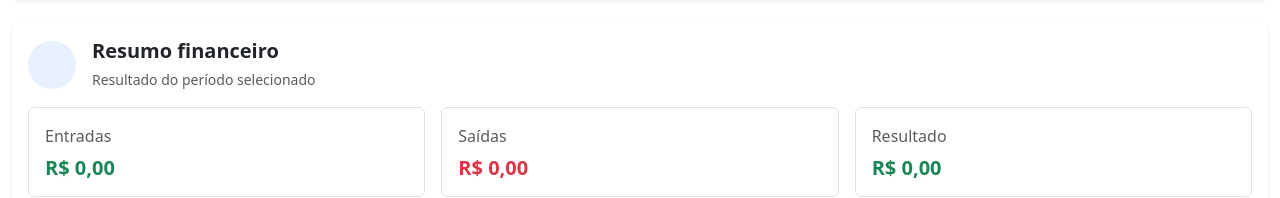
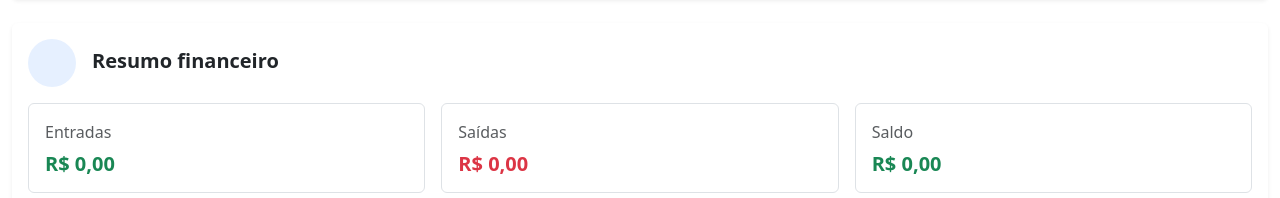
Before and after one commit to MarianeStriani/sistema-imobiliaria, a Next.js app: page /financeiro in a window 1280 px wide. Shown: the part 505-703 px from the top of the page. Built offline with nearby package versions, Linux system fonts and the light colour scheme; no server answers; the database is empty.

Commit message:
Atualizar o page.js

```diff
--- a/app/financeiro/page.js
+++ b/app/financeiro/page.js
@@ -696,10 +696,6 @@ export default function FinanceiroPage() {
                 Resumo financeiro
               </h5>
 
-              <small className="text-muted">
-                Resultado do período selecionado
-              </small>
-
             </div>
 
           </div>
@@ -761,7 +757,7 @@ export default function FinanceiroPage() {
                 <div className="d-flex align-items-center justify-content-between">
 
                   <span className="text-muted">
-                    Resultado
+                    Saldo
                   </span>
 
                   <i
```
